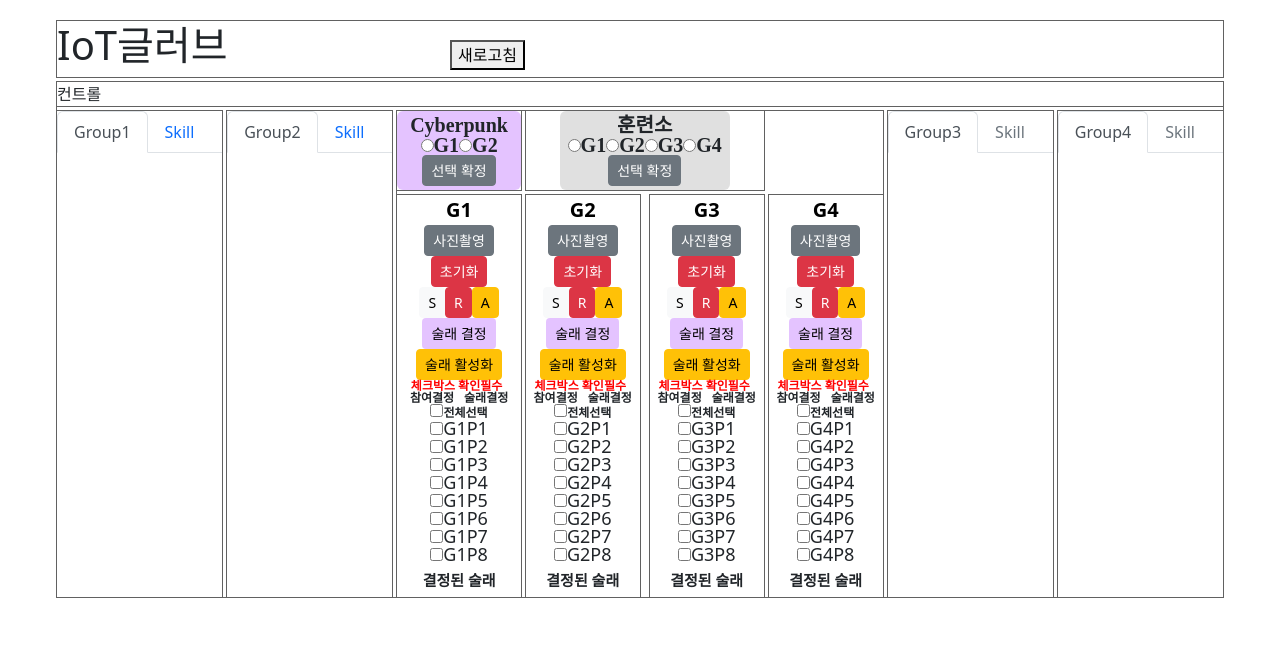
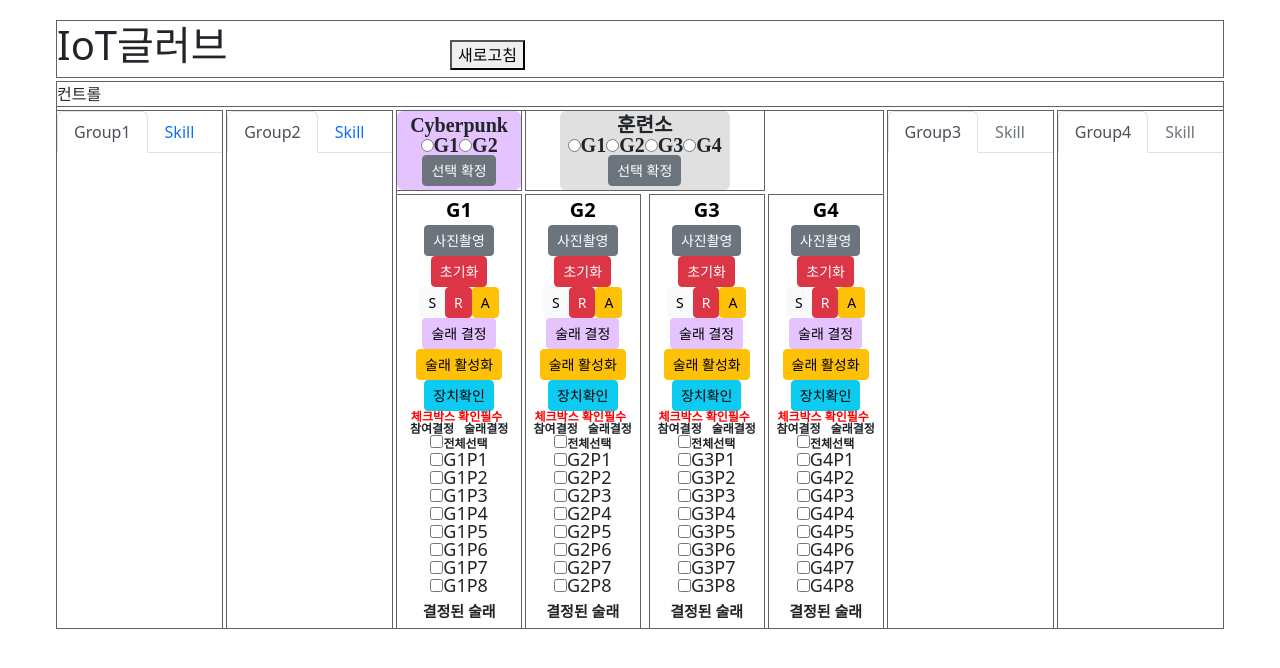
Before and after one commit to Fuzzyline-HAS2/Cyberpunk-Frontend-react, a React app: page /iotglove in a window 1280 px wide. Shown: the top 668 px of the page. Built offline with nearby package versions, Linux system fonts and the light colour scheme; no server answers.

Commit message:
iotglove 장치확인 추가

```diff
--- a/src/pages/component_iot/theme_control.js
+++ b/src/pages/component_iot/theme_control.js
@@ -264,6 +264,9 @@ const ThemeControl = () => {
 						술래 활성화
 					</Button>
 					<br></br>
+					<Button variant='info' size='sm' onClick={() => gloveCheck(group)}>
+						장치확인
+					</Button>
 					<p
 						style={{
 							margin: "0px 5px 0px 0px",
@@ -456,6 +459,16 @@ const ThemeControl = () => {
 				command: "state_change",
 				state: state,
 				tagger: taggercheck[0],
+			})
+			.catch(function (error) {
+				console.log(error);
+			});
+	};
+	const gloveCheck = async (glove) => {
+		await axios
+			.post("/api/check", {
+				device: "iotglove",
+				group: glove,
 			})
 			.catch(function (error) {
 				console.log(error);
```
